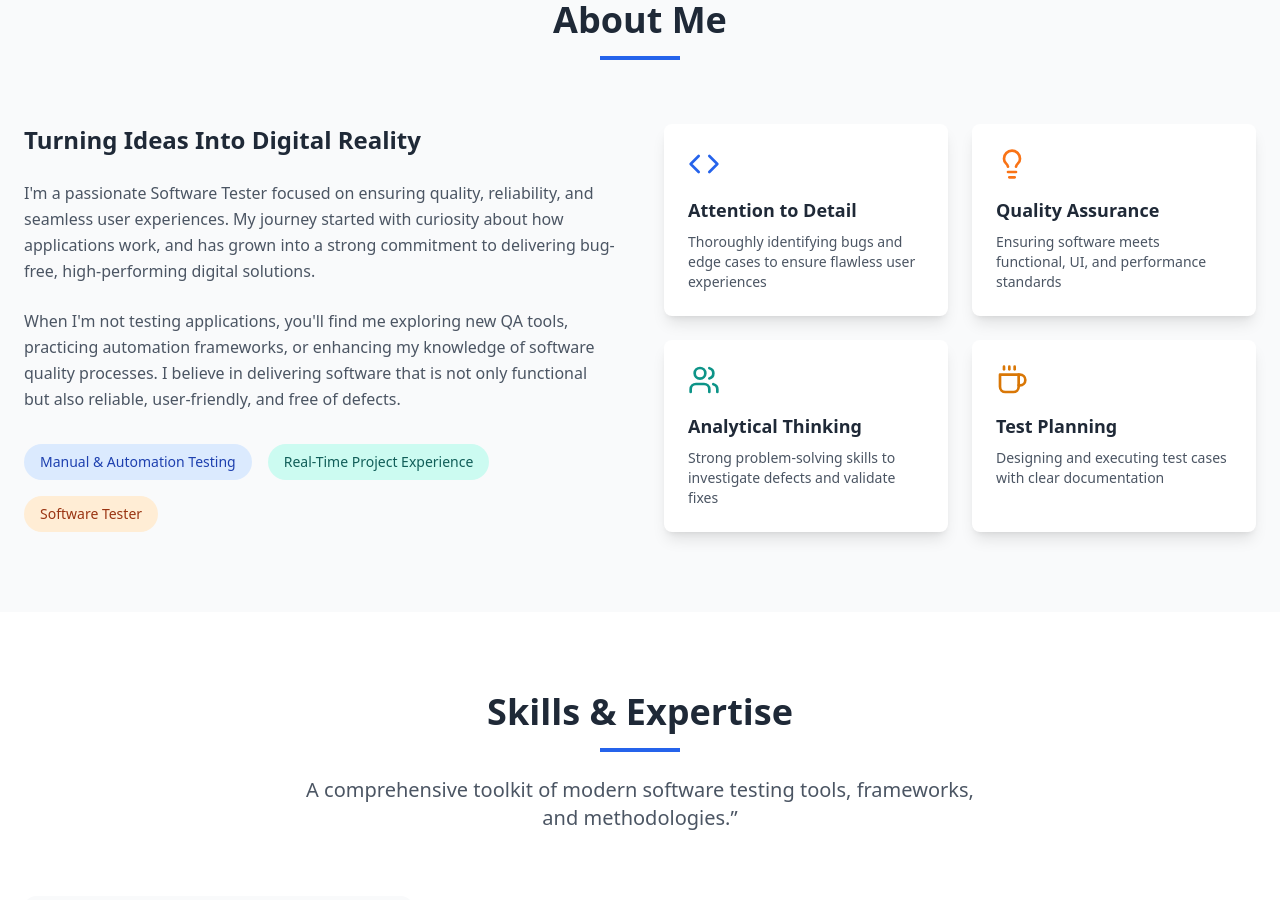
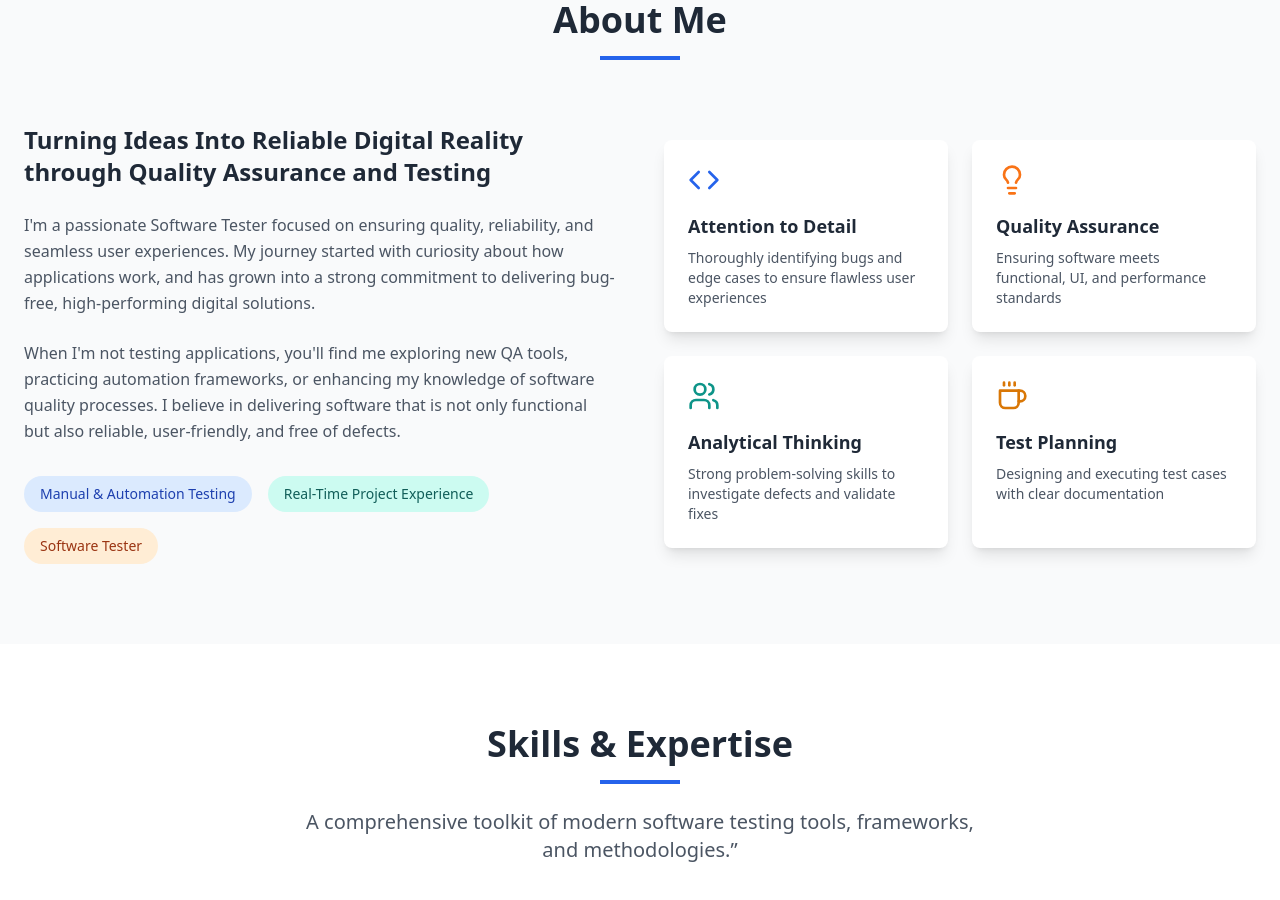
Before and after one commit to kusamrajesh/KusamRajesh-Portfolio, a React (Vite) app: page / in a window 1280 px wide. Shown: the part 880-1780 px from the top of the page. Built offline with nearby package versions, Linux system fonts and the light colour scheme.

Commit message:
Updated About.tsx

```diff
--- a/src/components/About.tsx
+++ b/src/components/About.tsx
@@ -37,7 +37,7 @@ const About: React.FC = () => {
           {/* Left Column - Text Content */}
           <div>
             <h3 className="text-2xl font-semibold text-gray-800 mb-6">
-              Turning Ideas Into Digital Reality
+              Turning Ideas Into Reliable Digital Reality through Quality Assurance and Testing
             </h3>
 
             <p className="text-gray-600 mb-6 leading-relaxed">
```
